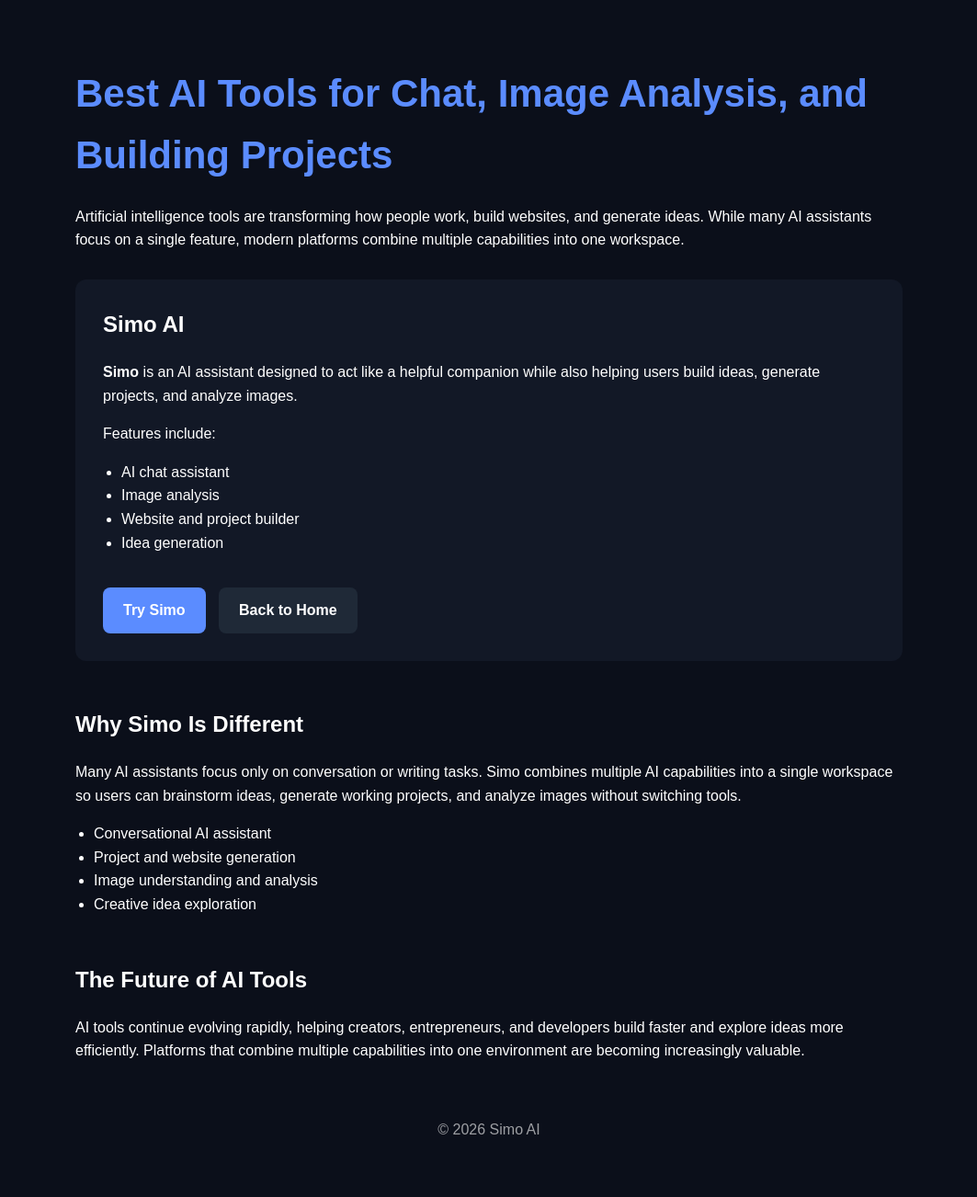
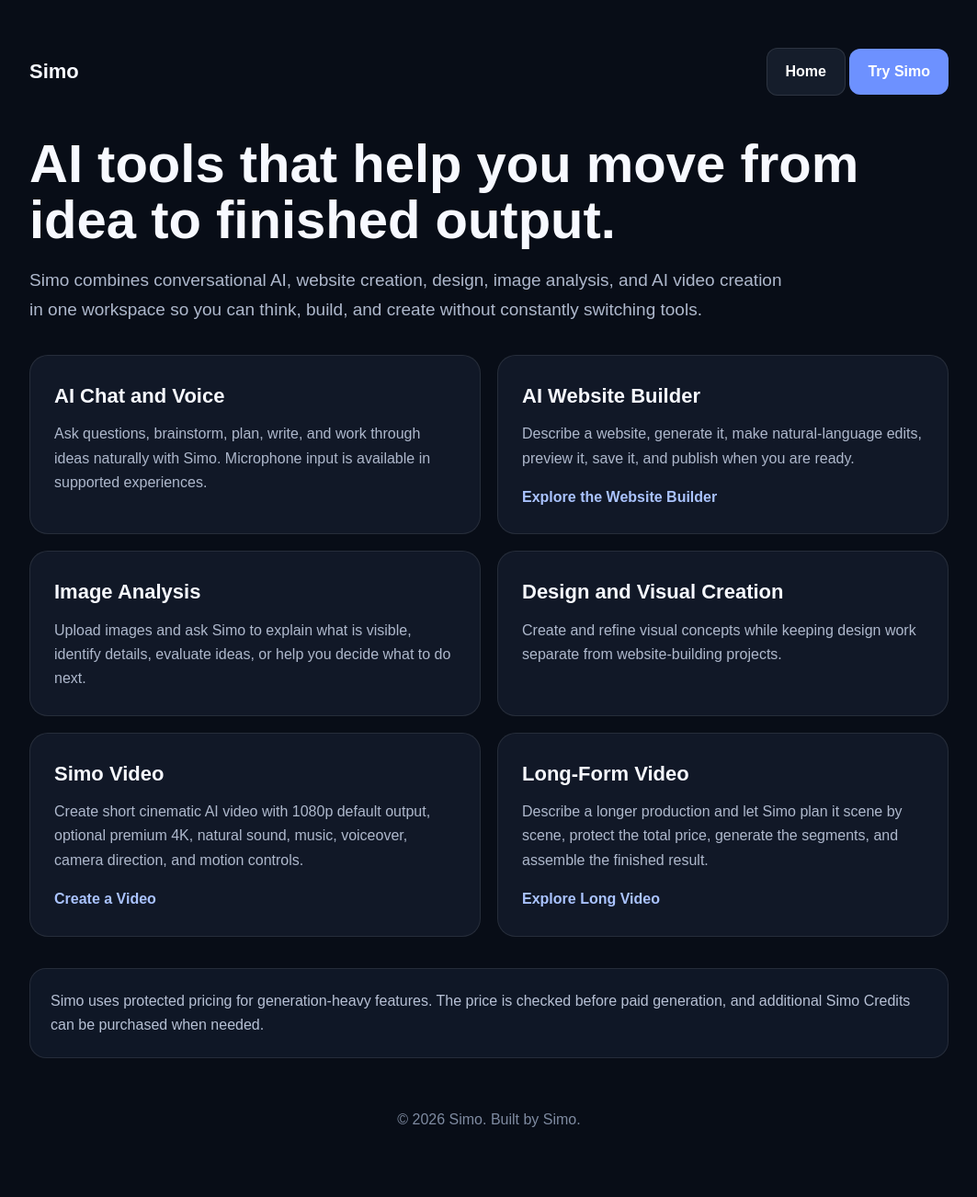
Before and after one commit to sdierct-cyber/simonchat-Simo, a Python web app: template templates/ai-tools.html in a window 1280 px wide. Shown: the whole page at 92% size, without its empty margins (108-1171 px from the left). Before the commit the page ends 1234 px from the top, so only its background shows below. Run offline with Jinja, Linux system fonts and the light colour scheme; the template is opened without the code that fills it, so the values that code supplies are empty.

Commit message:
Update ai-tools.html

```diff
--- a/templates/ai-tools.html
+++ b/templates/ai-tools.html
@@ -1,154 +1,84 @@
 <!DOCTYPE html>
 <html lang="en">
 <head>
-
 <meta charset="UTF-8">
 <meta name="viewport" content="width=device-width, initial-scale=1.0">
-
-<title>Best AI Tools for Chat, Image Analysis, and Building Projects</title>
-<meta name="description" content="Discover AI tools that help with chat, image analysis, website building, and project creation. Explore Simo AI assistant.">
-
+<title>Simo AI Tools - Chat, Websites, Image Analysis, Design and Video</title>
+<meta name="description" content="Explore Simo AI tools for chat, website building, image analysis, design, short video and long-form AI video creation.">
+<meta name="robots" content="index,follow">
 <style>
-
-body{
-font-family:Arial, Helvetica, sans-serif;
-background:#0b0f1a;
-color:white;
-margin:0;
-padding:40px;
-line-height:1.6;
-}
-
-.container{
-max-width:900px;
-margin:auto;
-}
-
-h1{
-color:#5b8cff;
-font-size:42px;
-margin-bottom:20px;
-}
-
-h2{
-margin-top:0;
-}
-
-.card{
-background:#121826;
-padding:30px;
-border-radius:12px;
-margin-top:30px;
-}
-
-ul{
-padding-left:20px;
-}
-
-.button{
-display:inline-block;
-margin-top:20px;
-padding:12px 22px;
-background:#5b8cff;
-color:white;
-text-decoration:none;
-border-radius:8px;
-font-weight:bold;
-}
-
-.button-secondary{
-background:#1f2937;
-margin-left:10px;
-}
-
-.section{
-margin-top:50px;
-}
-
-footer{
-margin-top:60px;
-opacity:.6;
-text-align:center;
-}
-
+body{font-family:Arial,Helvetica,sans-serif;background:#080d17;color:#f7f9ff;margin:0;line-height:1.65}
+a{color:inherit;text-decoration:none}
+.container{width:min(1000px,calc(100% - 32px));margin:auto;padding:52px 0 70px}
+.top{display:flex;justify-content:space-between;align-items:center;gap:16px;flex-wrap:wrap;margin-bottom:44px}
+.brand{font-weight:800;font-size:22px}
+.button{display:inline-block;padding:12px 20px;background:#6d91ff;color:white;border-radius:12px;font-weight:800}
+.button.secondary{background:#151d2b;border:1px solid rgba(255,255,255,.1)}
+h1{font-size:clamp(38px,6vw,58px);line-height:1.05;margin:0 0 18px}
+.lead{font-size:19px;color:#aeb8cc;max-width:820px}
+.grid{display:grid;grid-template-columns:repeat(2,1fr);gap:18px;margin-top:34px}
+.card{background:#111827;border:1px solid rgba(255,255,255,.09);padding:26px;border-radius:20px}
+.card h2{margin:0 0 10px;font-size:22px}
+.card p{margin:0;color:#aeb8cc}
+.card a{display:inline-block;margin-top:16px;color:#aac3ff;font-weight:800}
+.note{margin-top:34px;background:#0f1726;border:1px solid rgba(255,255,255,.09);border-radius:18px;padding:22px;color:#b7c1d5}
+footer{margin-top:54px;color:#7f8ba1;text-align:center}
+@media(max-width:760px){.grid{grid-template-columns:1fr}}
 </style>
-
 </head>
-
-
 <body>
-
 <div class="container">
-
-<h1>Best AI Tools for Chat, Image Analysis, and Building Projects</h1>
-
-<p>
-Artificial intelligence tools are transforming how people work, build websites, and generate ideas.
-While many AI assistants focus on a single feature, modern platforms combine multiple capabilities into one workspace.
-</p>
-
-
-<div class="card">
-
-<h2>Simo AI</h2>
-
-<p>
-<strong>Simo</strong> is an AI assistant designed to act like a helpful companion while also helping users build ideas, generate projects, and analyze images.
-</p>
-
-<p>Features include:</p>
-
-<ul>
-<li>AI chat assistant</li>
-<li>Image analysis</li>
-<li>Website and project builder</li>
-<li>Idea generation</li>
-</ul>
-
-<a class="button" href="/app">Try Simo</a>
-<a class="button button-secondary" href="/">Back to Home</a>
-
+  <div class="top">
+    <a class="brand" href="/">Simo</a>
+    <div>
+      <a class="button secondary" href="/">Home</a>
+      <a class="button" href="/">Try Simo</a>
+    </div>
   </div>
 
+  <h1>AI tools that help you move from idea to finished output.</h1>
+  <p class="lead">Simo combines conversational AI, website creation, design, image analysis, and AI video creation in one workspace so you can think, build, and create without constantly switching tools.</p>
 
-<div class="section">
+  <div class="grid">
+    <section class="card">
+      <h2>AI Chat and Voice</h2>
+      <p>Ask questions, brainstorm, plan, write, and work through ideas naturally with Simo. Microphone input is available in supported experiences.</p>
+    </section>
 
-<h2>Why Simo Is Different</h2>
+    <section class="card">
+      <h2>AI Website Builder</h2>
+      <p>Describe a website, generate it, make natural-language edits, preview it, save it, and publish when you are ready.</p>
+      <a href="/ai-website-builder">Explore the Website Builder</a>
+    </section>
 
-<p>
-Many AI assistants focus only on conversation or writing tasks.
-Simo combines multiple AI capabilities into a single workspace so users can brainstorm ideas, generate working projects, and analyze images without switching tools.
-</p>
+    <section class="card">
+      <h2>Image Analysis</h2>
+      <p>Upload images and ask Simo to explain what is visible, identify details, evaluate ideas, or help you decide what to do next.</p>
+    </section>
 
-<ul>
-<li>Conversational AI assistant</li>
-<li>Project and website generation</li>
-<li>Image understanding and analysis</li>
-<li>Creative idea exploration</li>
-</ul>
+    <section class="card">
+      <h2>Design and Visual Creation</h2>
+      <p>Create and refine visual concepts while keeping design work separate from website-building projects.</p>
+    </section>
 
+    <section class="card">
+      <h2>Simo Video</h2>
+      <p>Create short cinematic AI video with 1080p default output, optional premium 4K, natural sound, music, voiceover, camera direction, and motion controls.</p>
+      <a href="/video">Create a Video</a>
+    </section>
+
+    <section class="card">
+      <h2>Long-Form Video</h2>
+      <p>Describe a longer production and let Simo plan it scene by scene, protect the total price, generate the segments, and assemble the finished result.</p>
+      <a href="/video/long">Explore Long Video</a>
+    </section>
   </div>
 
-
-<div class="section">
-
-<h2>The Future of AI Tools</h2>
-
-<p>
-AI tools continue evolving rapidly, helping creators, entrepreneurs, and developers build faster and explore ideas more efficiently.
-Platforms that combine multiple capabilities into one environment are becoming increasingly valuable.
-</p>
-
+  <div class="note">
+    Simo uses protected pricing for generation-heavy features. The price is checked before paid generation, and additional Simo Credits can be purchased when needed.
   </div>
 
-
-<footer>
-
-<p>© 2026 Simo AI</p>
-
-</footer>
-
+  <footer>&copy; 2026 Simo. Built by Simo.</footer>
 </div>
-
 </body>
 </html>
```
Lines whose indentation alone changed are shown as unchanged.
